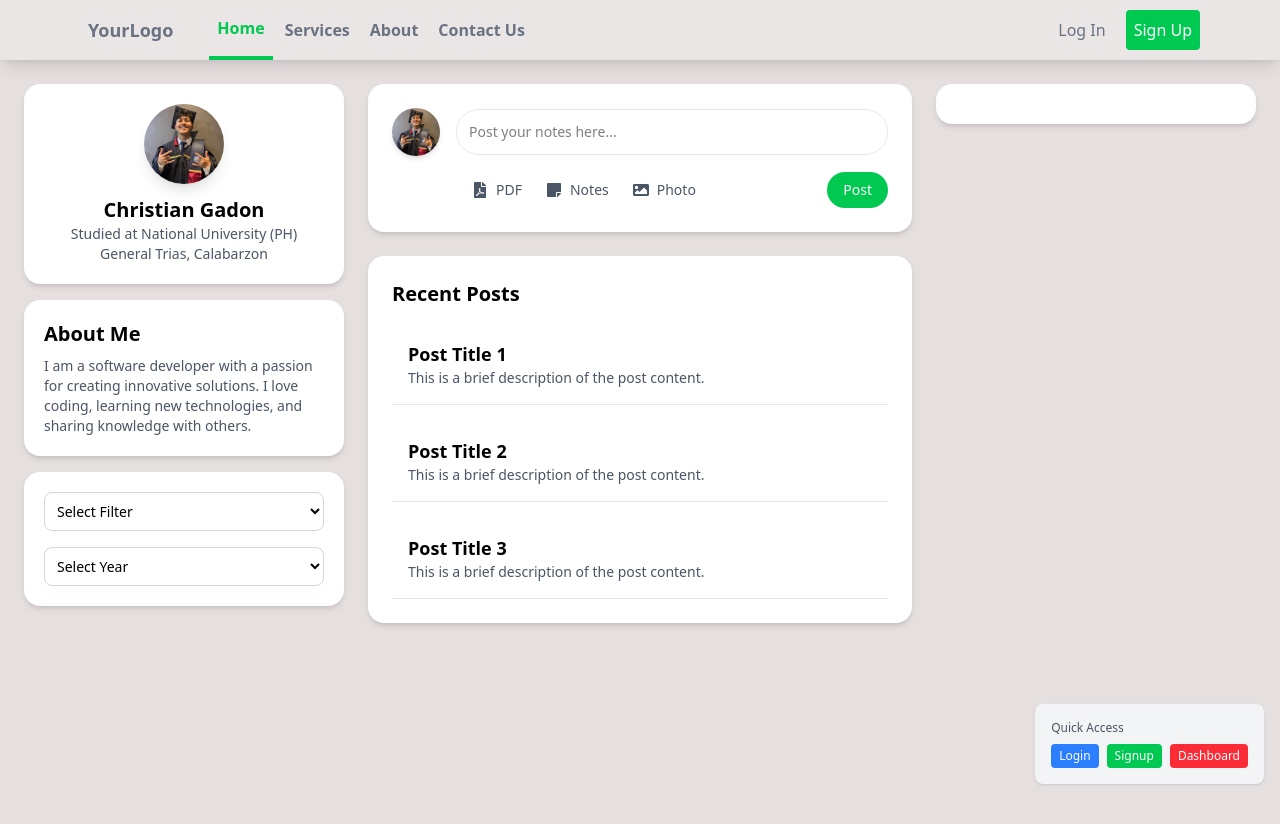
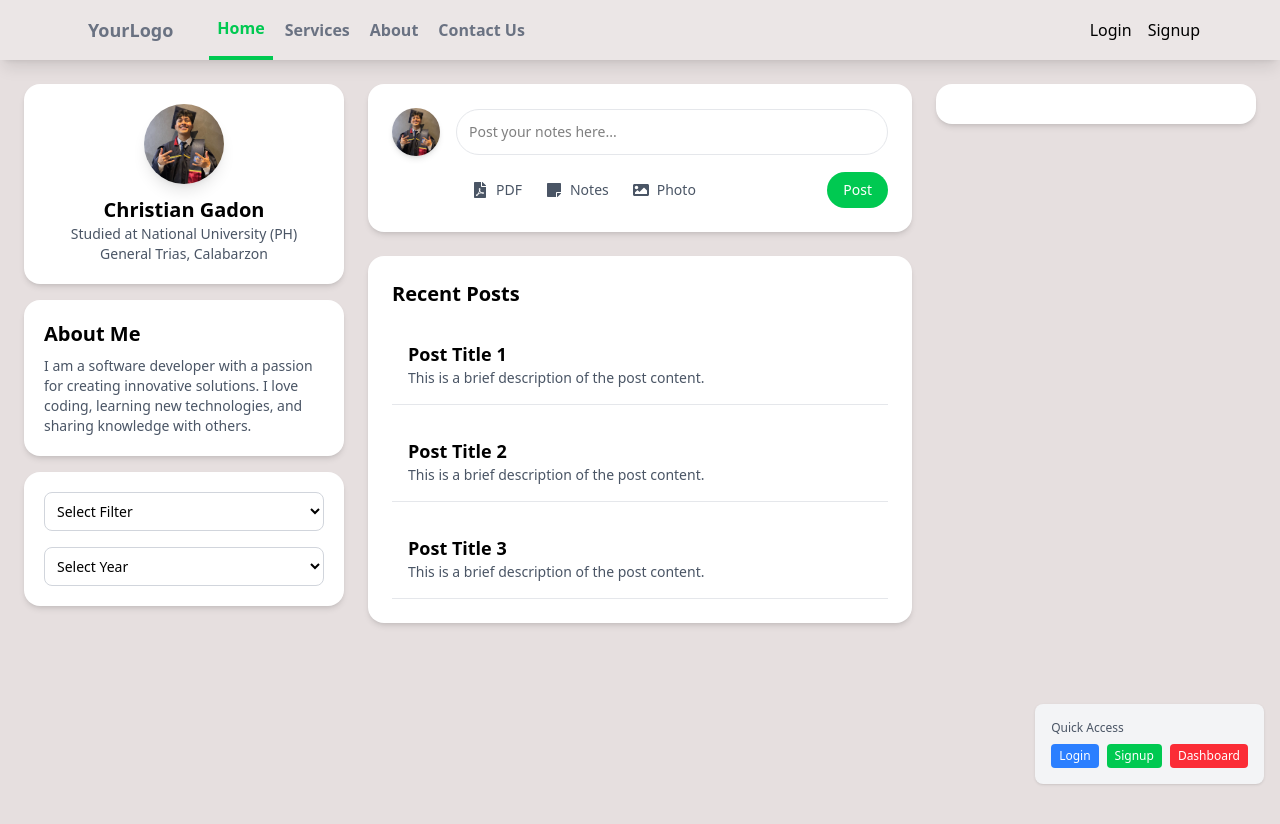
Before and after one commit to CoderCarti/noteswap, a React (Vite) app: page / in a window 1280 px wide. Shown: the top 824 px of the page. Built offline with nearby package versions, Linux system fonts and the light colour scheme.

Commit message:
ADJUST: navbar buttons

```diff
--- a/src/components/Navbar.jsx
+++ b/src/components/Navbar.jsx
@@ -1,8 +1,17 @@
 import React from 'react'
 import { useState } from 'react'
+import { useNavigate } from 'react-router-dom'
 
 const Navbar = () => {
   const [isOpen, setIsOpen] = useState(false)
+  const navigate = useNavigate()
+
+  const handleLoginClick = () => {
+    navigate('/login')
+  }
+  const handleSignupClick = () => {
+    navigate('/signup')
+  }
 
   return (
     <nav className="bg-[#ebe6e6] shadow-lg sticky top-0 z-50">
@@ -25,8 +34,10 @@ const Navbar = () => {
           </div>
           {/* Secondary Nav */}
           <div className="hidden md:flex items-center space-x-3 ">
-            <a href="/login" className="py-2 px-2 font-medium text-gray-500 rounded hover:bg-green-500 hover:text-white transition duration-300">Log In</a>
-            <a href="/signup" className="py-2 px-2 font-medium text-white bg-green-500 rounded hover:bg-green-400 transition duration-300">Sign Up</a>
+           <ul className='flex flex-row gap-4'>
+            <li onClick={handleLoginClick} className='cursor-pointer hover:text-green-500 transition duration-300'>Login</li>
+            <li onClick={handleSignupClick} className='cursor-pointer hover:text-green-500 transition duration-300'>Signup</li>
+           </ul>
           </div>
           {/* Mobile menu button */}
           <div className="md:hidden flex items-center">
```
